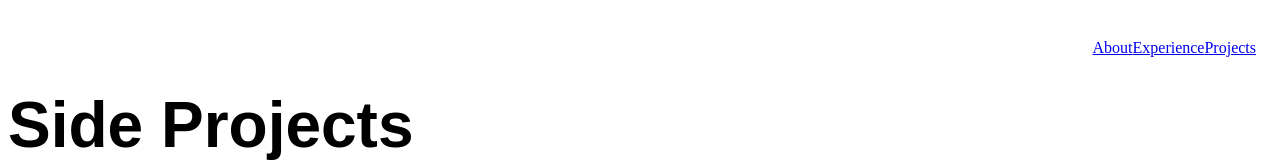
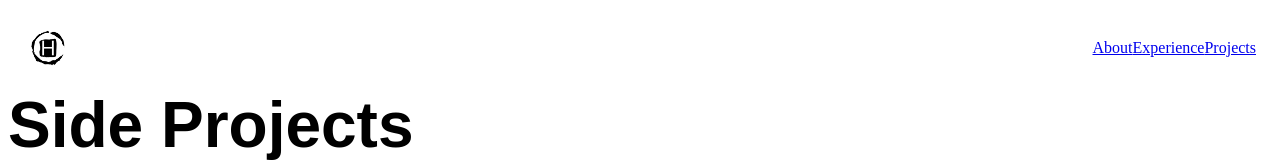
Before and after one commit to hch903/myportfolio, a Gatsby site: page /projects in a window 1280 px wide. Shown: the top 162 px of the page. Built offline with nearby package versions, Linux system fonts and the light colour scheme; Gatsby itself is replaced by a stand-in of ours.

Commit message:
add logo on nav bar

```diff
--- a/src/components/navbar.js
+++ b/src/components/navbar.js
@@ -1,8 +1,10 @@
 import React, { useEffect, useState, useRef } from 'react';
 import { Link } from 'gatsby';
+import { StaticImage } from 'gatsby-plugin-image';
 import {
   container,
   nav,
+  logo,
   navItem,
   navText
 } from './navbar.module.css';
@@ -32,8 +34,17 @@ export default function Navbar({ onPaddingChange }) {
   });
 
   return (
-    <div className={container} ref={navbar}>
-      <nav>
+    <nav>
+      <div className={container} ref={navbar}>
+        <Link to='/'>
+          <StaticImage
+            src='../../hao-chen-logo.png'
+            alt='logo'
+            className={logo}
+            loading='lazy'
+          >
+          </StaticImage>
+        </Link>
         <ul className={nav}>
           <Link to="/" className={navText}>
             <li className={navItem}>
@@ -51,7 +62,7 @@ export default function Navbar({ onPaddingChange }) {
             </li>
           </Link>
         </ul>
-      </nav>
-    </div>
+      </div>
+    </nav>
   );
 }
--- a/src/components/navbar.module.css
+++ b/src/components/navbar.module.css
@@ -3,7 +3,7 @@
   height: 10vh;
   display: flex;
   align-items: center;
-  justify-content: right;
+  justify-content: space-between;
   animation: appear-nav 2s linear;
   z-index: 1;
   background: white;
@@ -14,6 +14,13 @@
 
   padding-right: 2vh;
   display: flex;
+  justify-content: right;
+}
+
+.logo {
+  margin-left: 1rem;
+  height: 6vh;
+  width: 6vh;
 }
 
 .nav-item {
```
Also changed, not shown: hao-chen-logo.png (added).
